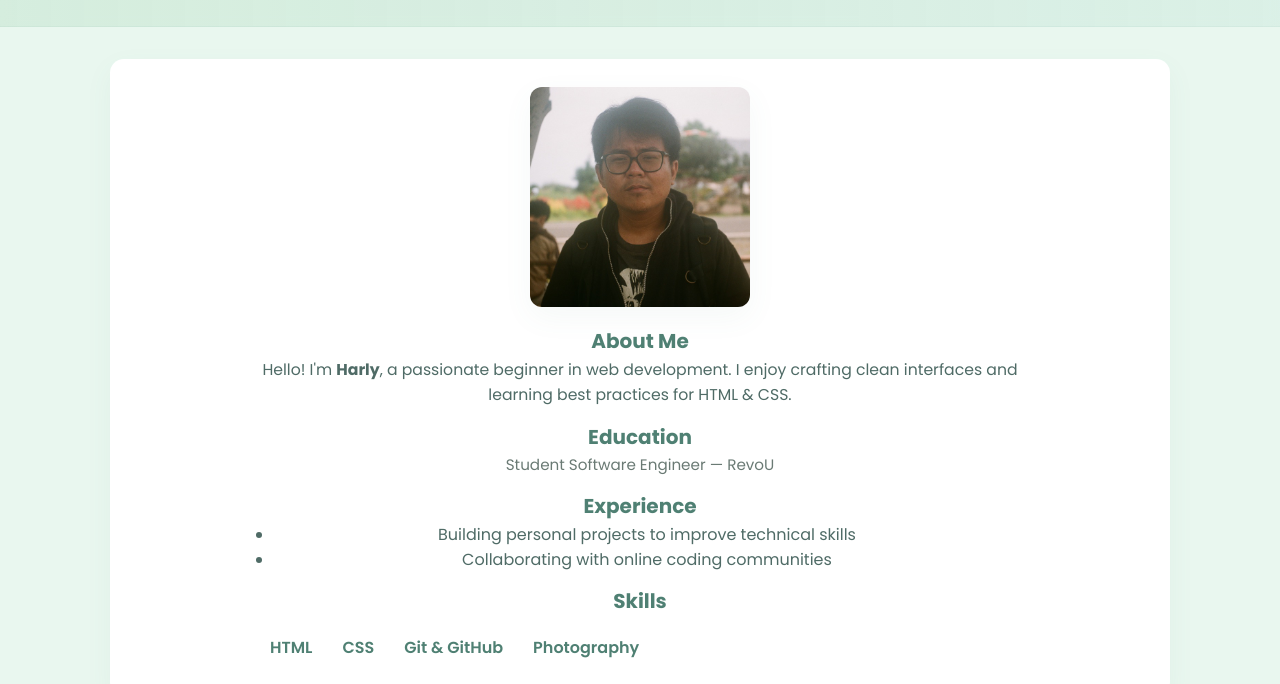
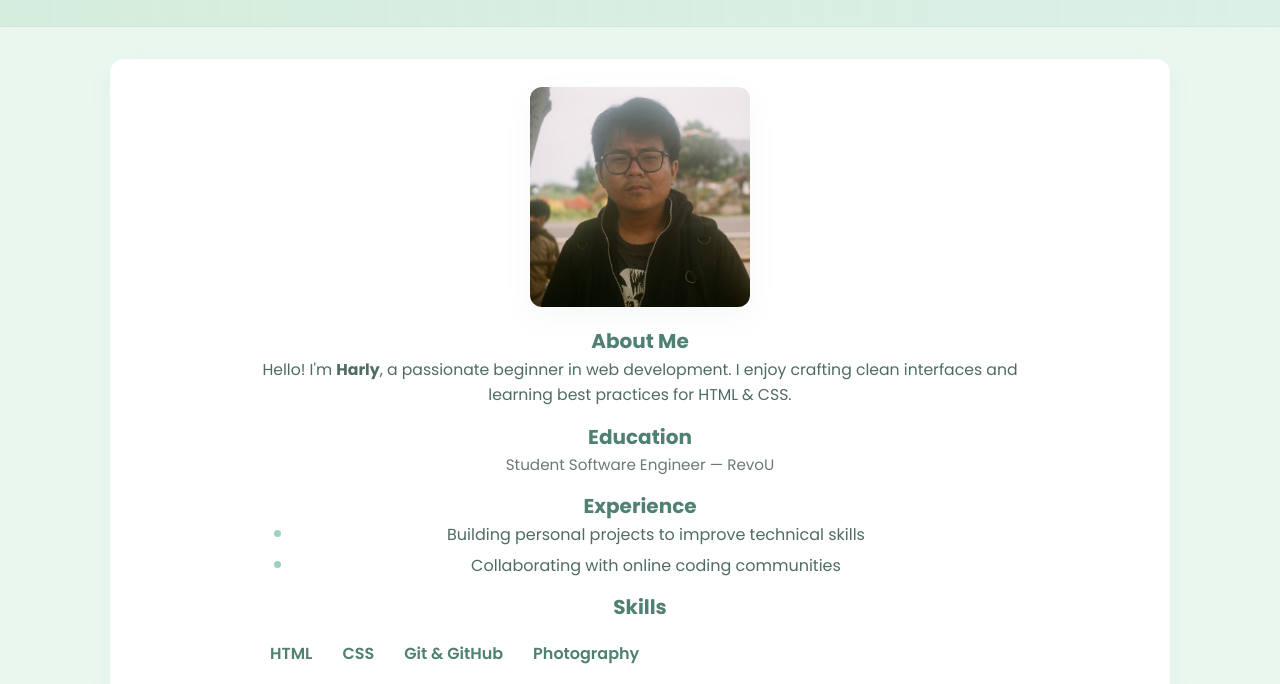
Before and after one commit to mlitsec/belajarbisa, a plain HTML site: page about.html in a window 1280 px wide. Shown: the part 112-796 px from the top of the page. Drawn offline with Linux system fonts and the light colour scheme.

Commit message:
Enhance styling for about section list
Added custom bullet styles and centered text for the about section.

```diff
--- a/assets/css/about.css
+++ b/assets/css/about.css
@@ -24,6 +24,27 @@
   padding:12px;
   border-radius:10px;
   box-shadow:0 6px 18px rgba(158,210,190,0.05); }
+.about-hero ul {
+  list-style: none;        /* hilangkan bullet default */
+  padding: 0;
+  margin: 0;
+  text-align: center;      /* teks tetap di tengah */
+}
+.about-hero ul li {
+  position: relative;
+  padding-left: 18px;      /* ruang kecil untuk bullet custom */
+  margin-bottom: 6px;
+}
+.about-hero ul li::before {
+  content: "";
+  width: 7px;
+  height: 7px;
+  background: var(--mint-dark);
+  border-radius: 50%;
+  position: absolute;
+  left: 0;
+  top: 8px;
+}
 .skills-list {
   display:flex;
   gap:10px;
```
